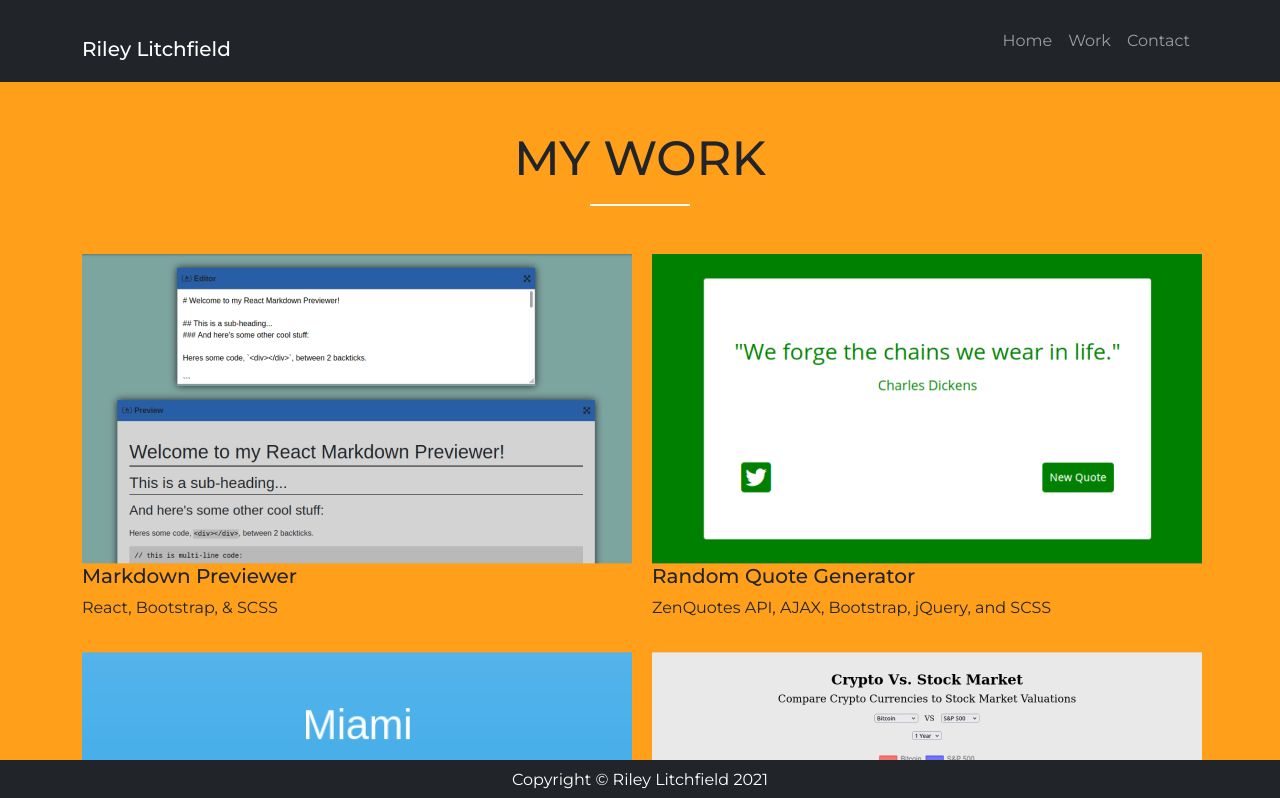
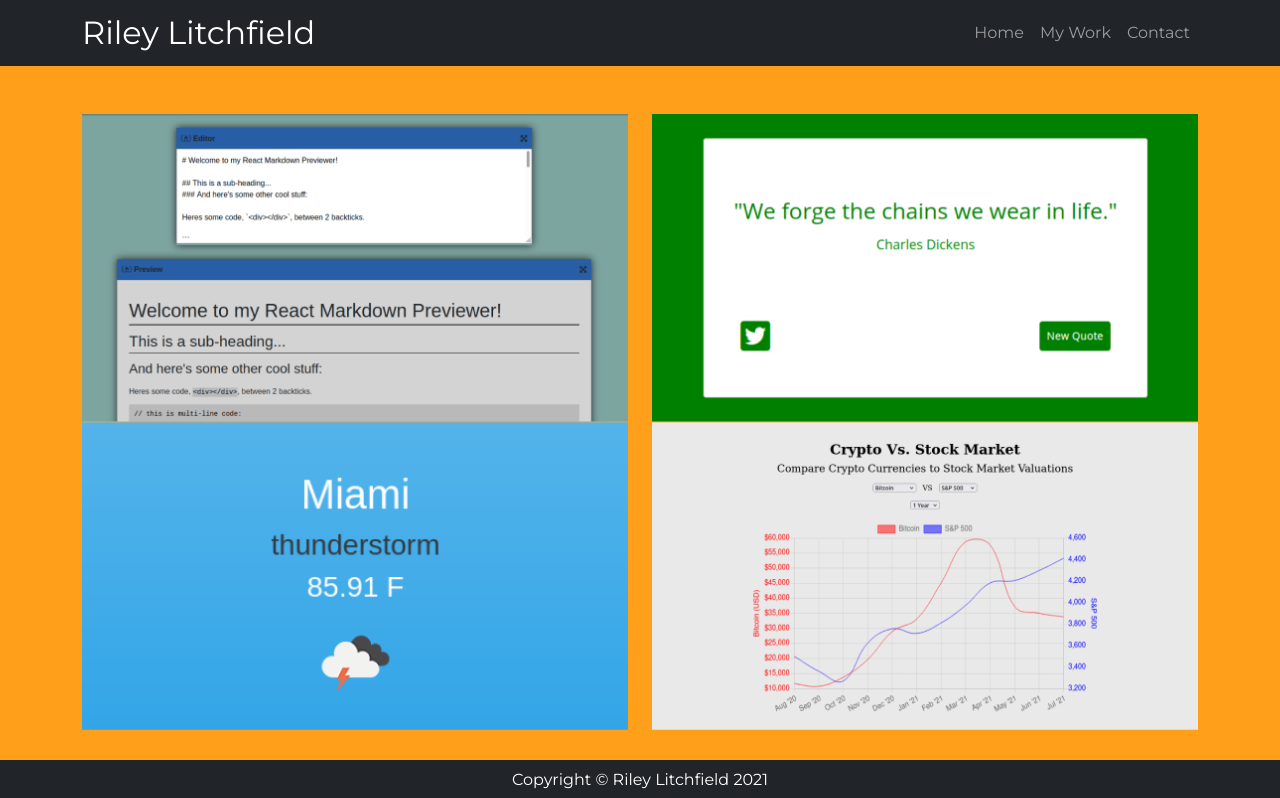
Before and after one commit to karateking007/riley-portfolio, a React (Create React App) app: page /work in a window 1280 px wide. Shown: the top 798 px of the page. Built offline with nearby package versions, Linux system fonts and the light colour scheme.

Commit message:
Updated home page and app.css

```diff
--- a/src/App.css
+++ b/src/App.css
@@ -53,9 +53,110 @@ a {
   background: var(--orange);
 }
 
-/* Home */
-.test {
-  height: 100vh;
+/* Portfolio animations */
+/* Thanks to GitHub user IanLunn */
+
+.hvr-bounce-to-bottom {
+  display: inline-block;
+  vertical-align: middle;
+  -webkit-transform: perspective(1px) translateZ(0);
+  transform: perspective(1px) translateZ(0);
+  box-shadow: 0 0 1px rgba(0, 0, 0, 0);
+  position: relative;
+  -webkit-transition-property: color;
+  transition-property: color;
+  -webkit-transition-duration: 0.5s;
+  transition-duration: 0.5s;
+}
+.hvr-bounce-to-bottom:before {
+  content: "";
+  position: absolute;
+  z-index: 0;
+  top: 0;
+  left: 0;
+  right: 0;
+  bottom: 0;
+  background: var(--blue);
+  -webkit-transform: scaleY(0);
+  transform: scaleY(0);
+  -webkit-transform-origin: 50% 0;
+  transform-origin: 50% 0;
+  -webkit-transition-property: transform;
+  transition-property: transform;
+  -webkit-transition-duration: 0.5s;
+  transition-duration: 0.5s;
+  -webkit-transition-timing-function: ease-out;
+  transition-timing-function: ease-out;
+}
+.hvr-bounce-to-bottom:hover, .hvr-bounce-to-bottom:focus, .hvr-bounce-to-bottom:active {
+  color: white;
+}
+.hvr-bounce-to-bottom:hover:before, .hvr-bounce-to-bottom:focus:before, .hvr-bounce-to-bottom:active:before {
+  -webkit-transform: scaleY(1);
+  transform: scaleY(1);
+  -webkit-transition-timing-function: cubic-bezier(0.52, 1.64, 0.37, 0.66);
+  transition-timing-function: cubic-bezier(0.52, 1.64, 0.37, 0.66);
+}
+
+.hvrbox,
+.hvrbox * {
+	box-sizing: border-box;
+}
+.hvrbox {
+	position: relative;
+	display: inline-block;
+	overflow: hidden;
+	max-width: 100%;
+	height: auto;
+}
+.hvrbox img {
+	max-width: 100%;
+}
+.hvrbox .hvrbox-layer_bottom {
+	display: block;
+}
+.hvrbox .hvrbox-layer_top {
+	opacity: 0;
+	position: absolute;
+	top: 0;
+	left: 0;
+	right: 0;
+	bottom: 0;
+	width: 100%;
+	height: 100%;
+	background: rgba(0, 0, 0, 0.6);
+	color: #fff;
+	padding: 15px;
+	-moz-transition: all 0.4s ease-in-out 0s;
+	-webkit-transition: all 0.4s ease-in-out 0s;
+	-ms-transition: all 0.4s ease-in-out 0s;
+	transition: all 0.4s ease-in-out 0s;
+}
+.hvrbox:hover .hvrbox-layer_top,
+.hvrbox.active .hvrbox-layer_top {
+	opacity: 1;
+}
+.hvrbox .hvrbox-text {
+	text-align: center;
+	display: inline-block;
+	position: absolute;
+	top: 50%;
+	left: 50%;
+	-moz-transform: translate(-50%, -50%);
+	-webkit-transform: translate(-50%, -50%);
+	-ms-transform: translate(-50%, -50%);
+	transform: translate(-50%, -50%);
+}
+.hvrbox .hvrbox-text_mobile {
+	font-size: 15px;
+	border-top: 1px solid rgb(179, 179, 179); /* for old browsers */
+	border-top: 1px solid rgba(179, 179, 179, 0.7);
+	margin-top: 5px;
+	padding-top: 2px;
+	display: none;
+}
+.hvrbox.active .hvrbox-text_mobile {
+	display: block;
 }
 
 /* Media Queries */
--- a/src/components/Footer.jsx
+++ b/src/components/Footer.jsx
@@ -10,10 +10,10 @@ function Footer() {
     // getFooterHeight()
 
     return (
-        <div className="footer">
-            <footer className="py-2 bg-dark fixed-bottom">
+        <div className="footer mt-5">
+            <footer className="py-2 bg-dark fixed-bottom text-center text-white">
                 <div className="container">
-                    <p className="m-0 text-center text-white">
+                    <p className="m-0">
                         Copyright &copy; Riley Litchfield 2021
                     </p>
                 </div>
--- a/src/components/Home.jsx
+++ b/src/components/Home.jsx
@@ -4,7 +4,7 @@ import { Link } from "react-router-dom";
 
 function Home() {
     return (
-        <section className="test text-light p-sm-5 p-5 mt-lg-5 text-center text-lg-start">
+        <section className="text-light p-sm-5 p-5 mt-lg-5 text-center text-lg-start">
             <div className="container">
                 <div className="d-lg-flex align-items-center justify-content-between">
                     <div>
--- a/src/components/Navigation.jsx
+++ b/src/components/Navigation.jsx
@@ -11,48 +11,25 @@ function Navigation(props) {
     // getNavHeight();
 
     return (
-        <div className="navigation">
-            <nav className="navbar navbar-expand-md navbar-dark bg-dark">
-                <div className="container nav-container d-flex flex-row justify-content-between d-flex align-items-center">
-
-                    <div className="logo">
-                        <li className="list-item">
-                            <h1 className="logo-name navbar-brand">Riley Litchfield
-                            </h1>
-                        </li></div>
-                    <div>
-                        <ul className="navbar-nav ml-auto">
-
-                            <li
-                                className={`nav-item  ${props.location.pathname === "/" ? "active" : ""
-                                    }`}
-                            >
-                                <Link className="nav-link" to="/">
-                                    Home
-                                </Link>
+        <nav className="navbar navbar-expand-lg bg-dark navbar-dark py-1">
+            <div className="container">
+                <a href="#" className="navbar-brand fs-2">Riley Litchfield</a>
+                <button className="navbar-toggler" type="button" data-bs-toggle="collapse" data-bs-target="#navmenu"><span className="navbar-toggler-icon"></span></button>
+                <div className="collapse navbar-collapse text-center" id="navmenu">
+                    <ul className="navbar-nav ms-auto">
+                        <li className="nav-item">
+                            <a href="/" className="nav-link">Home</a>
                         </li>
-                            <li
-                                className={`nav-item  ${props.location.pathname === "/work" ? "active" : ""
-                                    }`}
-                            >
-                                <Link className="nav-link" to="/work">
-                                    Work
-                                </Link>
+                        <li className="nav-item">
+                            <a href="/work" className="nav-link">My Work</a>
                         </li>
-                            <li
-                                className={`nav-item  ${props.location.pathname === "/contact" ? "active" : ""
-                                    }`}
-                            >
-                                <Link className="nav-link" to="/contact">
-                                    Contact
-                                </Link>
+                        <li className="nav-item">
+                            <a href="/contact" className="nav-link">Contact</a>
                         </li>
-
                     </ul>
                 </div>
             </div>
         </nav>
-        </div>
     );
 }
 
--- a/src/components/Work.jsx
+++ b/src/components/Work.jsx
@@ -6,65 +6,87 @@ import crypto from '../img/crypto.png';
 
 function Work() {
     return (
-        <section className="portfolio" id="portfolio">
-            <div id="portfolio-container" className="container">
-
-                <h2 className="secondary-headline text-center text-uppercase pt-5 pb-2">My Work</h2>
-
-                <div className="line mb-5"></div>
-                <div className="portfolio-grid">
-
-                    <div className="portfolio-row row justify-content-center">
-
-                        <div className="portfolio-col col-sm-12 col-md-6 mb-3">
-                            <div className="portfolio-item"><a href="https://codepen.io/karateking/full/vYmYpqq" target="_blank">
-                                <div className="hvrbox hvr-bounce-to-bottom">
-                                    <img src={markdownPreview} className="hvrbox-layer_bottom" />
-                                    <div className="hvrbox-layer_top">
-                                        <div className="hvrbox-text"><h5 class="font-weight-bold">Markdown Previewer</h5><p>React, Bootstrap, & SCSS</p></div>
-                                    </div>
+        <section className="p-0 p-md-5">
+            <div className="container">
+                <div className="row">
+                    <div className="col-lg d-flex align-items-center justify-content-center">
+                        <div className="d-none d-lg-flex hvrbox hvr-bounce-to-bottom">
+                            <img src={markdownPreview} className="hvrbox-layer_bottom" />
+                            <div className="hvrbox-layer_top">
+                                <div className="hvrbox-text"><h5 class="fw-bold">Markdown Previewer</h5><p>React, Bootstrap, & SCSS</p></div>
+                            </div>
+                        </div>
+                        <div className="card bg-light d-lg-none d-lg-none border-0 my-3">
+                            <div className="card-body text-center text-dark">
+                                <img class="card-img-top" src={markdownPreview} alt="React Markdown Previewer" />
+                                <h3 className="card-title my-3 d-lg-none fw-bold">Markdown Previewer</h3>
+                                <p className="card-text mt-3 mt-lg-0 d-lg-none">React, Bootstrap, & SCSS.</p>
+                                <div class="d-grid d-lg-none gap-2">
+                                    <a href="#" className="btn btn-blue">View Live</a>
+                                    <a href="#" className="btn btn-blue">View GitHub</a>
                                 </div>
-                            </a></div>
+                            </div>
                         </div>
-
-                        <div className="portfolio-col col-sm-12 col-md-6 mb-3">
-                            <div className="portfolio-item"><a href="https://codepen.io/karateking/full/OJpqbMG" target="_blank">
-                                <div className="hvrbox hvr-bounce-to-bottom">
-                                    <img src={quote} className="hvrbox-layer_bottom" />
-                                    <div className="hvrbox-layer_top">
-                                        <div className="hvrbox-text"><h5 class="font-weight-bold">Random Quote Generator</h5><p>ZenQuotes API, AJAX, Bootstrap, jQuery, and SCSS </p></div>
-                                    </div>
+                    </div>
+                    <div className="col-lg d-flex align-items-center justify-content-center">
+                        <div className="d-none d-lg-flex hvrbox hvr-bounce-to-bottom">
+                            <img src={quote} className="hvrbox-layer_bottom" />
+                            <div className="hvrbox-layer_top">
+                                <div className="hvrbox-text"><h5 class="fw-bold">Random Quote Generator</h5><p>ZenQuotes API, AJAX, Bootstrap, jQuery, and SCSS</p></div>
+                            </div>
+                        </div>
+                        <div className="card bg-light d-lg-none border-0 my-3">
+                            <div className="card-body text-center text-dark">
+                                <img class="card-img-top" src={quote} alt="Random Quote Generator" />
+                                <h3 className="card-title my-3 d-lg-none fw-bold">Random Quote Generator</h3>
+                                <p className="card-text mt-3 mt-lg-0 d-lg-none">ZenQuotes API, AJAX, Bootstrap, jQuery, and SCSS</p>
+                                <div class="d-grid d-lg-none gap-2">
+                                    <a href="#" className="btn btn-blue">View Live</a>
+                                    <a href="#" className="btn btn-blue">View GitHub</a>
                                 </div>
-                            </a></div>
+                            </div>
                         </div></div>
-                    <div className="portfolio-row portfolio-row-bottom  row justify-content-center">
-
-                        <div className="portfolio-col col-sm-12 col-md-6 mb-3">
-                            <div className="portfolio-item"><a href="https://karateking007.github.io/weatherApp/" target="_blank">
-                                <div className="hvrbox hvr-bounce-to-bottom">
-                                    <img src={weather} className="hvrbox-layer_bottom" />
-                                    <div className="hvrbox-layer_top">
-                                        <div className="hvrbox-text"><h5 class="font-weight-bold">Weather App</h5><p>Vanilla JS & OpenWeatherMap API</p></div>
-                                    </div>
+                </div>
+                <div className="row">
+                    <div className="col-lg d-flex align-items-center justify-content-center">
+                        <div className="d-none d-lg-flex hvrbox hvr-bounce-to-bottom">
+                            <img src={weather} className="hvrbox-layer_bottom" />
+                            <div className="hvrbox-layer_top">
+                                <div className="hvrbox-text"><h5 class="fw-bold">Weather App</h5><p>Vanilla JS & OpenWeatherMap API</p></div>
+                            </div>
+                        </div>
+                        <div className="card bg-light d-lg-none border-0 my-3">
+                            <div className="card-body text-center text-dark">
+                                <img class="card-img-top" src={weather} alt="Weather App" />
+                                <h3 className="card-title my-3 d-lg-none fw-bold">Weather App</h3>
+                                <p className="card-text mt-3 mt-lg-0 d-lg-none">Vanilla JS & OpenWeatherMap API</p>
+                                <div class="d-grid d-lg-none gap-2">
+                                    <a href="#" className="btn btn-blue">View Live</a>
+                                    <a href="#" className="btn btn-blue">View GitHub</a>
                                 </div>
-                            </a></div>
+                            </div>
+                        </div></div>
+                    <div className="col-lg d-flex align-items-center justify-content-center">
+                        <div className="d-none d-lg-flex hvrbox hvr-bounce-to-bottom">
+                            <img src={crypto} className="hvrbox-layer_bottom" />
+                            <div className="hvrbox-layer_top">
+                                <div className="hvrbox-text"><h5 class="fw-bold">Crypto Vs. Stocks Graph</h5><p>Twelvedata API, Vanilla JS & Charts.js</p></div>
+                            </div>
                         </div>
-
-                        <div className="portfolio-col col-sm-12 col-md-6 mb-3">
-                            <div className="portfolio-item"><a href="https://stocktocrypto.com/" target="_blank">
-                                <div className="hvrbox hvr-bounce-to-bottom">
-                                    <img src={crypto} className="hvrbox-layer_bottom" />
-                                    <div className="hvrbox-layer_top">
-                                        <div className="hvrbox-text"><h5 class="font-weight-bold">Crypto Vs. Stocks Graph</h5><p>Twelvedata API, Vanilla JS & Charts.js</p></div>
-                                    </div>
+                        <div className="card bg-light d-lg-none border-0 my-3">
+                            <div className="card-body text-center text-dark">
+                                <img class="card-img-top" src={crypto} alt="Crypto Vs. Stocks Graph" />
+                                <h3 className="card-title my-3 d-lg-none fw-bold">Crypto Vs. Stocks Graph</h3>
+                                <p className="card-text mt-3 mt-lg-0 d-lg-none">Twelvedata API, Vanilla JS & Charts.js</p>
+                                <div class="d-grid d-lg-none gap-2">
+                                    <a href="#" className="btn btn-blue">View Live</a>
+                                    <a href="#" className="btn btn-blue">View GitHub</a>
                                 </div>
-                            </a></div>
-                        </div>
-
-                    </div>
+                            </div>
+                        </div></div>
                 </div>
             </div>
-        </section >
+        </section>
     );
 }
 
```
Lines whose indentation alone changed are shown as unchanged.
